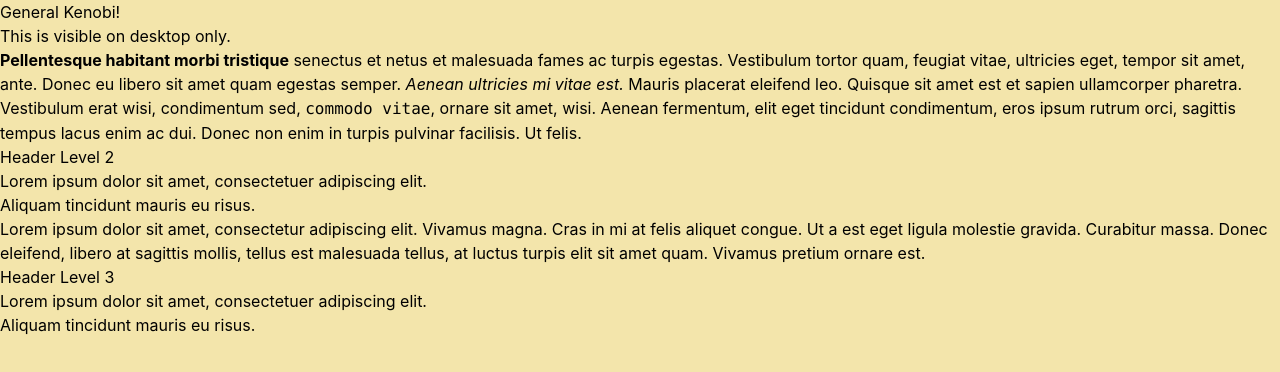
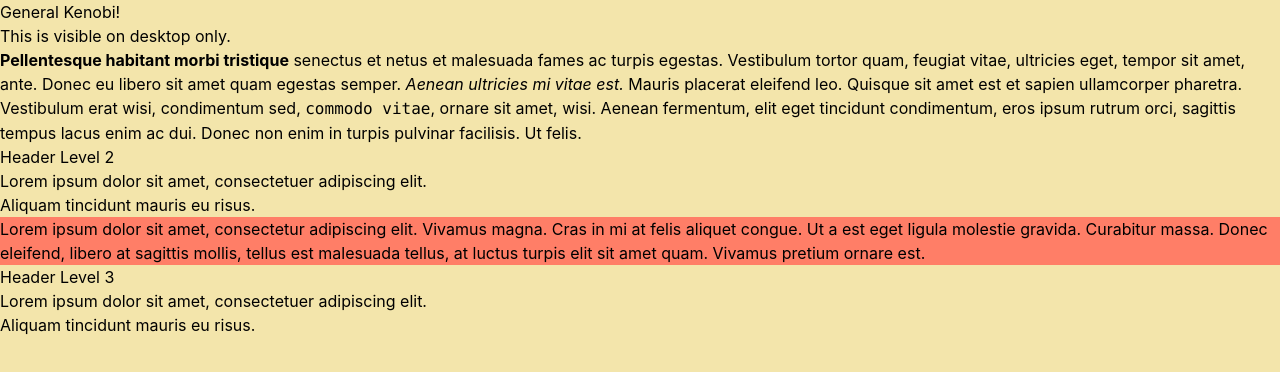
Before and after one commit to khinshankhan/www, a Next.js app: page / in a window 1280 px wide. Shown: the top 372 px of the page. Built offline with nearby package versions, Linux system fonts and the light colour scheme.

Commit message:
dabbling with custom themes in light vs dark modes

```diff
--- a/app/globals.css
+++ b/app/globals.css
@@ -19,6 +19,10 @@
   color-scheme: light dark;
 
   --color-background: #f3e5ab;
+
+  .orange {
+    --color-background: #ff7e67;
+  }
 }
 
 .light {
@@ -28,6 +32,10 @@
 .dark {
   color-scheme: dark;
   --color-background: #0c1a54;
+
+  .orange {
+    --color-background: #fed8b1;
+  }
 }
 
 /**
--- a/app/page.tsx
+++ b/app/page.tsx
@@ -27,7 +27,7 @@ export default async function Page() {
         <li>Aliquam tincidunt mauris eu risus.</li>
       </ol>
 
-      <blockquote>
+      <blockquote className="orange bg-background">
         <p>
           Lorem ipsum dolor sit amet, consectetur adipiscing elit. Vivamus
           magna. Cras in mi at felis aliquet congue. Ut a est eget ligula
```
